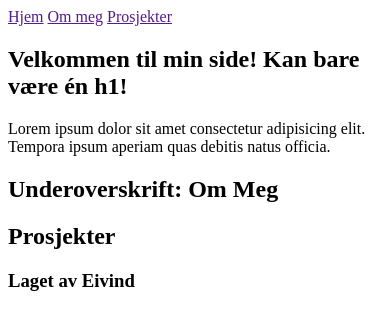
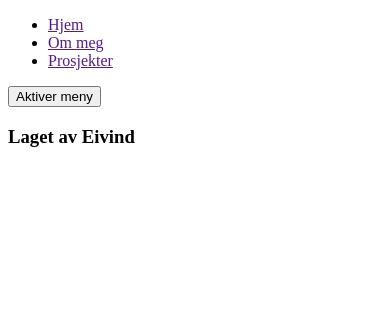
Before and after one commit to eivind-glodedata/oppgave4-hamburgermeny, a website: page index.html in a window 390 px wide. Drawn offline with Linux system fonts and the light colour scheme.

Commit message:
startet hamburgeroppgave

```diff
--- a/index.html
+++ b/index.html
@@ -15,26 +15,17 @@
   <body>
     <header>
       <nav>
-        <a href="">Hjem</a>
-        <a href="">Om meg</a>
-        <a href="">Prosjekter</a>
+        <ul>
+        <li><a href="">Hjem</a></li>
+        <li><a href="">Om meg</a></li>
+        <li><a href="">Prosjekter</a></li>
+       </ul>
       </nav>
+      <button>Aktiver meny</button>
     </header>
 
     <main>
-      <section>
-        <h1>Velkommen til min side! Kan bare være én h1!</h1>
-        <p>
-          Lorem ipsum dolor sit amet consectetur adipisicing elit. Tempora ipsum
-          aperiam quas debitis natus officia.
-        </p>
-      </section>
-      <section>
-        <h2>Underoverskrift: Om Meg</h2>
-      </section>
-      <section>
-        <h2>Prosjekter</h2>
-      </section>
+
     </main>
 
     <footer>
```
Also changed, not shown: 1 other file.
